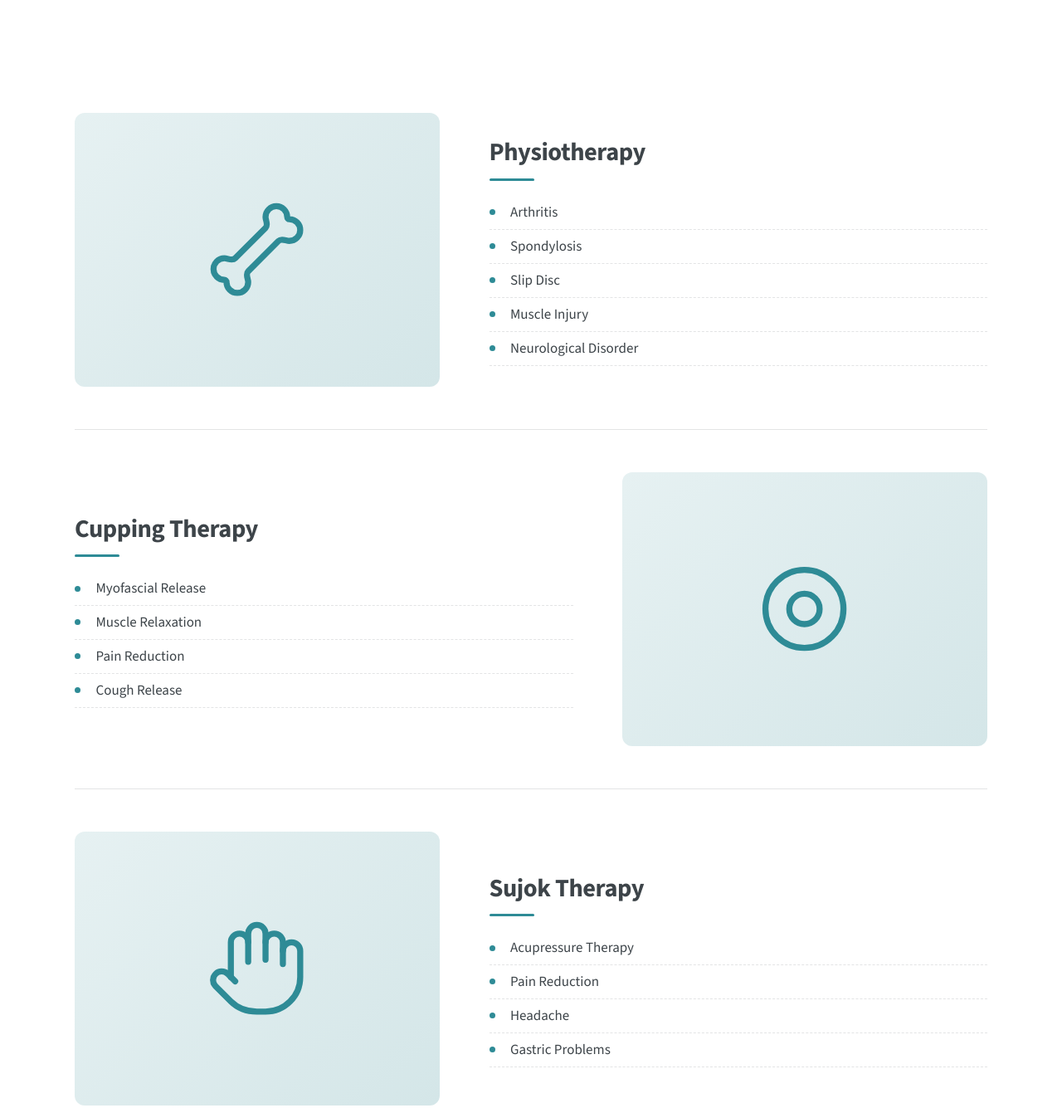
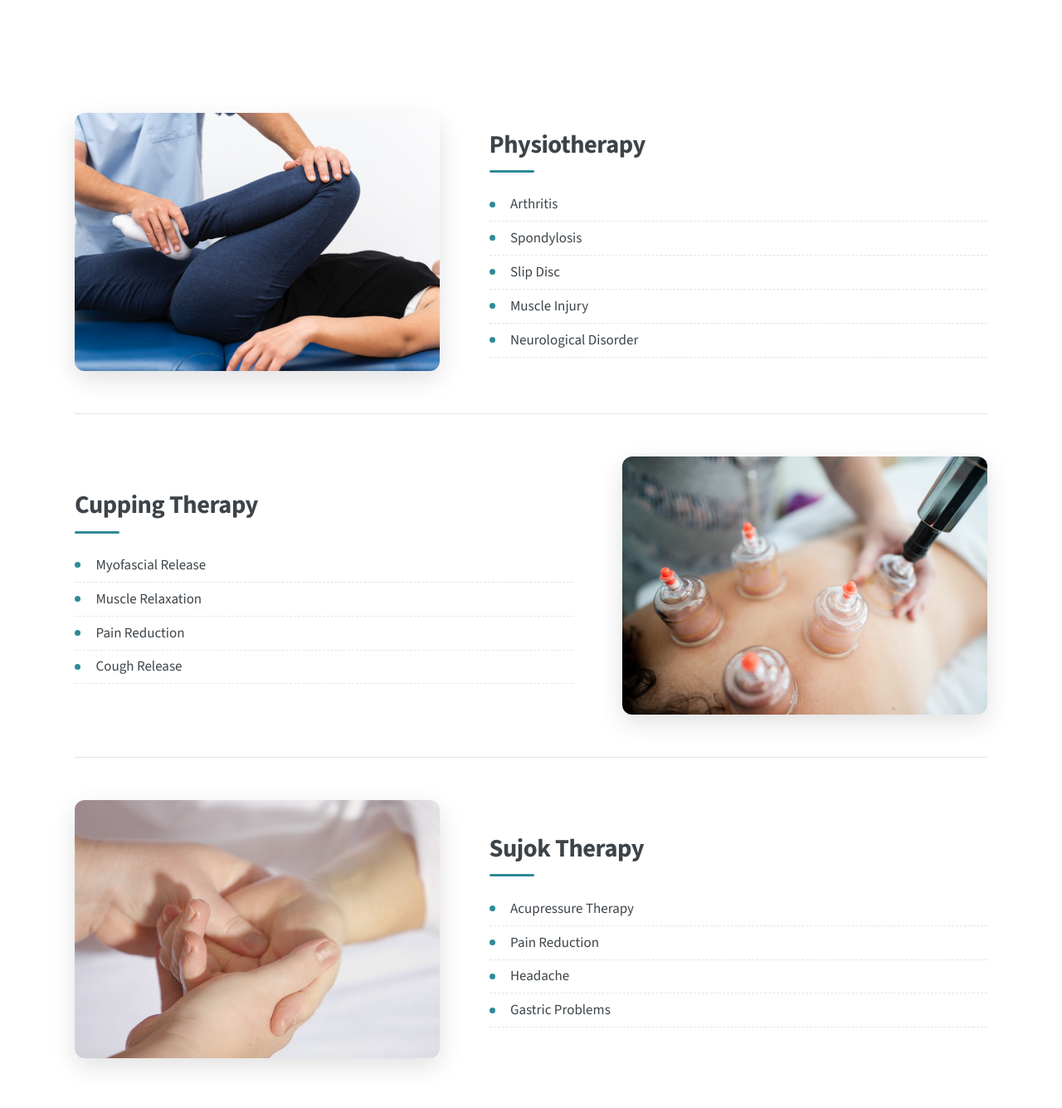
Before and after one commit to horcruxzz/niti-physiocare, a plain HTML site: page index.html in a window 1280 px wide. Shown: the part 800-2135 px from the top of the page at 83% size. Drawn offline with nearby package versions, Linux system fonts and the light colour scheme.

Commit message:
Restore original service images and favicon from Wayback Machine
Recover physio.png, cupping.png, sujok.png (750x530) and favicon.ico
from the Internet Archive snapshot of the old site and wire them into
the service spotlights, replacing the temporary icon placeholders.

Co-Authored-By: Claude Opus 4.8 <noreply@anthropic.com>

```diff
--- a/index.html
+++ b/index.html
@@ -18,7 +18,7 @@
   <meta property="og:site_name" content="Niti PhysioCare" />
   <meta property="og:locale" content="en_IN" />
 
-  <link rel="icon" type="image/svg+xml" href="favicon.svg" />
+  <link rel="icon" href="images/favicon.ico" type="image/x-icon" />
 
   <link rel="preconnect" href="https://fonts.googleapis.com" />
   <link rel="preconnect" href="https://fonts.gstatic.com" crossorigin />
@@ -90,9 +90,7 @@
     <section id="one" class="wrapper alt style2">
 
       <section class="spotlight">
-        <div class="image"><div class="placeholder" aria-hidden="true">
-          <svg viewBox="0 0 24 24" fill="none" stroke="currentColor" stroke-width="1.4" stroke-linecap="round" stroke-linejoin="round"><path d="M17 10c.7-.7 1.69 0 2.5 0a2.5 2.5 0 1 0 0-5 .5.5 0 0 1-.5-.5 2.5 2.5 0 1 0-5 0c0 .81.7 1.8 0 2.5l-7 7c-.7.7-1.69 0-2.5 0a2.5 2.5 0 0 0 0 5c.28 0 .5.22.5.5a2.5 2.5 0 1 0 5 0c0-.81-.7-1.8 0-2.5Z"/></svg>
-        </div></div>
+        <div class="image"><img src="images/physio.png" alt="Physiotherapy at Niti PhysioCare" /></div>
         <div class="content">
           <h2>Physiotherapy</h2>
           <ul>
@@ -106,9 +104,7 @@
       </section>
 
       <section class="spotlight">
-        <div class="image"><div class="placeholder" aria-hidden="true">
-          <svg viewBox="0 0 24 24" fill="none" stroke="currentColor" stroke-width="1.4" stroke-linecap="round" stroke-linejoin="round"><circle cx="12" cy="12" r="9"/><circle cx="12" cy="12" r="3.5"/></svg>
-        </div></div>
+        <div class="image"><img src="images/cupping.png" alt="Cupping therapy at Niti PhysioCare" /></div>
         <div class="content">
           <h2>Cupping Therapy</h2>
           <ul>
@@ -121,9 +117,7 @@
       </section>
 
       <section class="spotlight">
-        <div class="image"><div class="placeholder" aria-hidden="true">
-          <svg viewBox="0 0 24 24" fill="none" stroke="currentColor" stroke-width="1.4" stroke-linecap="round" stroke-linejoin="round"><path d="M18 11V6a2 2 0 0 0-2-2 2 2 0 0 0-2 2"/><path d="M14 10V4a2 2 0 0 0-2-2 2 2 0 0 0-2 2v2"/><path d="M10 10.5V6a2 2 0 0 0-2-2 2 2 0 0 0-2 2v8"/><path d="M18 8a2 2 0 1 1 4 0v6a8 8 0 0 1-8 8h-2c-2.8 0-4.5-.86-5.99-2.34l-3.6-3.6a2 2 0 0 1 2.83-2.82L7 15"/></svg>
-        </div></div>
+        <div class="image"><img src="images/sujok.png" alt="Sujok therapy at Niti PhysioCare" /></div>
         <div class="content">
           <h2>Sujok Therapy</h2>
           <ul>
--- a/styles.css
+++ b/styles.css
@@ -147,6 +147,7 @@ img { max-width: 100%; }
 .spotlight:last-child { border-bottom: 0; }
 .spotlight:nth-child(even) { flex-direction: row-reverse; }
 .spotlight .image { flex: 0 0 40%; }
+.spotlight .image img { width: 100%; border-radius: 12px; box-shadow: 0 10px 30px rgba(0,0,0,.12); display: block; }
 .spotlight .content { flex: 1; }
 .spotlight .content h2 { position: relative; padding-bottom: .35em; margin-bottom: .6em; }
 .spotlight .content h2::after {
@@ -162,13 +163,6 @@ img { max-width: 100%; }
   content: ""; position: absolute; left: 0; top: .95em;
   width: 7px; height: 7px; border-radius: 50%; background: var(--accent);
 }
-
-/* Image placeholders (originals lived on the old domain) */
-.placeholder {
-  display: grid; place-items: center; aspect-ratio: 4 / 3; border-radius: 12px;
-  background: linear-gradient(135deg, #e6f1f2, #d4e6e8); color: var(--accent);
-}
-.placeholder svg { width: 38%; height: 38%; }
 
 /* ===== Testimonials ===== */
 .reviews { display: grid; grid-template-columns: repeat(3, 1fr); gap: 1.5em; }
```
Also changed, not shown: images/cupping.png (added), images/favicon.ico (added), images/physio.png (added), images/sujok.png (added).
